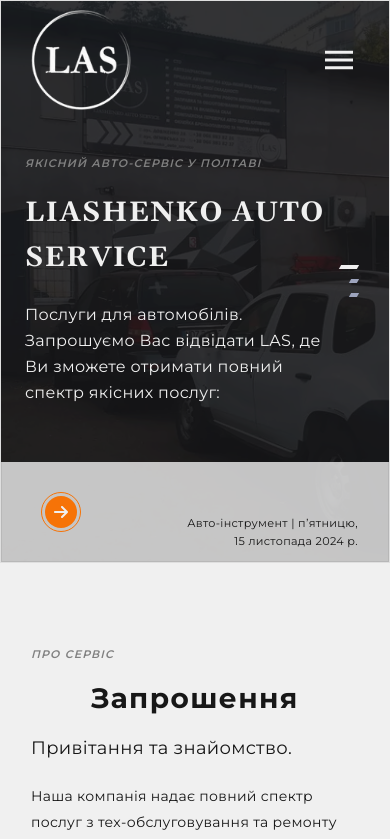
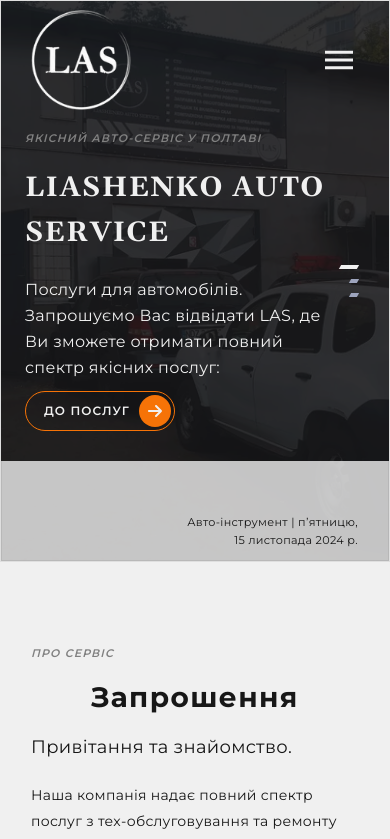
Before and after one commit to basesnel/las-v01, a React (Vite) app: page / in a window 390 px wide. Shown: the top 839 px of the page. Built offline with nearby package versions, Linux system fonts and the light colour scheme.

Commit message:
Fixed position reference on Banner for mobile device.

```diff
--- a/src/components/Banner/Banner.jsx
+++ b/src/components/Banner/Banner.jsx
@@ -19,7 +19,12 @@
         <Subtitle mode="banner">{subTitle.uk}</Subtitle>
         <Heading level={1} title="liashenko auto service" />
         <Text mode="banner">{text.uk}</Text>
-        <Reference src="#services" label="До послуг" />
+        <Reference
+          src="#services"
+          caption="До послуг"
+          mode="light"
+          part="banner"
+        />
         <Data mode="banner">{data.uk}</Data>
         <Slider />
       </div>
--- a/src/components/Banner/styles.module.css
+++ b/src/components/Banner/styles.module.css
@@ -1,6 +1,6 @@
 .content {
   position: relative;
-  padding: 155px 48px 156px 24px;
+  padding: 130px 48px 130px 24px;
   border: 1px solid var(--highlight);
   color: var(--light);
 }
--- a/src/components/Reference/Reference.jsx
+++ b/src/components/Reference/Reference.jsx
@@ -38,7 +38,10 @@
 };
 
 const Reference = (props) => {
-  const { caption, label, src } = props;
+  const { caption, label, src, mode, part } = props;
+  const modify = mode
+    ? `${styles.reference} ${styles[part]} ${styles[mode]}`
+    : `${styles.reference} ${styles[part]}`;
 
   const control = useAnimation();
   const handleMouseEnter = () => {
@@ -58,9 +61,7 @@
       whileTap="tap"
       href={src}
       aria-label={label}
-      className={
-        label ? `${styles.reference} ${styles.iconOnly}` : styles.reference
-      }
+      className={label ? `${modify} ${styles.iconOnly}` : modify}
       onMouseEnter={handleMouseEnter}
       onFocus={handleMouseEnter}
       onMouseLeave={handleMouseLeave}
--- a/src/components/Reference/styles.module.css
+++ b/src/components/Reference/styles.module.css
@@ -15,11 +15,16 @@
   cursor: pointer;
 }
 
+.reference.light {
+  color: var(--light);
+}
+
+.reference.banner {
+  position: relative;
+  z-index: 10;
+}
+
 .reference.iconOnly {
-  position: absolute;
-  left: 40px;
-  bottom: 30px;
-  z-index: 10;
   padding: 3px;
 }
 
--- a/src/components/Text/styles.module.css
+++ b/src/components/Text/styles.module.css
@@ -7,7 +7,7 @@
 .banner {
   position: relative;
   z-index: 50;
-  margin-bottom: 0;
+  margin-bottom: 10px;
 }
 
 @media screen and (min-width: 768px) {
```
